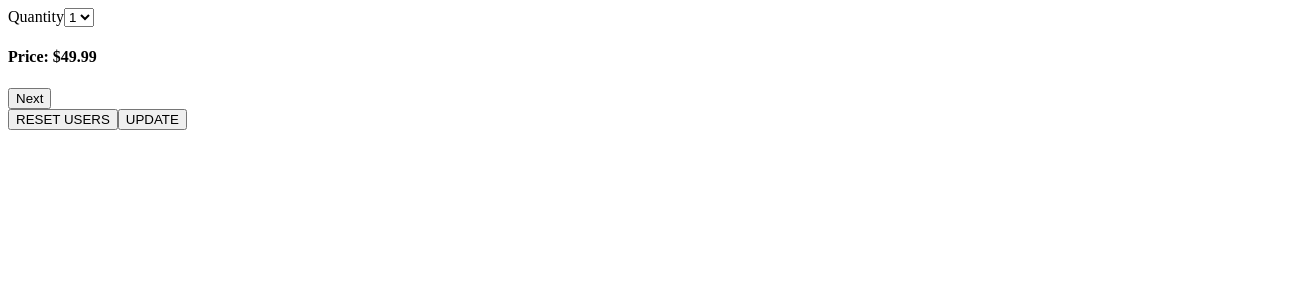
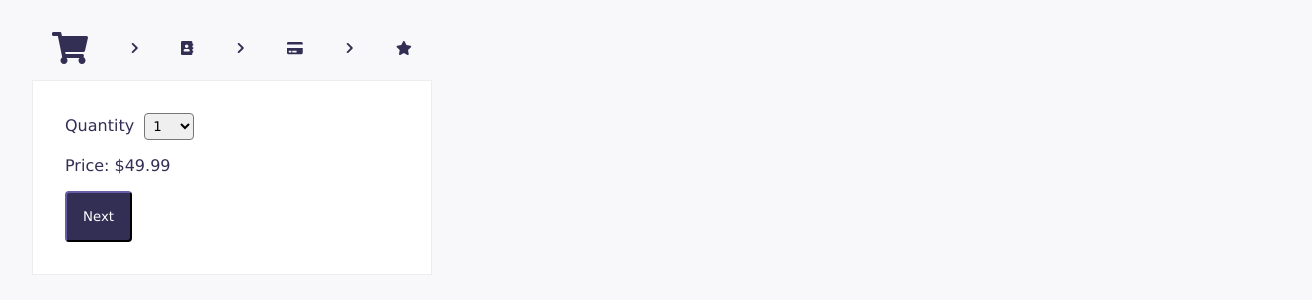
Before and after one commit to jessiheger/take-home-challenge, a React (Create React App) app: page / in a window 1280 px wide. Shown: the top 300 px of the page, 1312 px wide, since content can reach past the window. Built offline with nearby package versions, Linux system fonts and the light colour scheme.

Commit message:
add styling

```diff
--- a/src/app/App.js
+++ b/src/app/App.js
@@ -4,33 +4,9 @@ import { MasterForm } from 'components/MasterForm';
 
 function App() {
 
-  // TO DO: REMOVE OR MOVE
-  const onReset = () => {
-    axios({
-      method: 'put',
-      url: 'http://localhost:4001/api/magic/reset',
-      data: {}
-    }).then( res => {
-        console.log(res.data)
-      }).catch(error => console.log(error))
-    }
-
-    const updateUser = () => {
-      axios({
-        method: 'put',
-        url: 'http://localhost:4001/api/magic',
-        data: {fulfilled : true, id : 5}
-      }).then( res => {
-          console.log(res.data)
-        }).catch(error => console.log(error))
-      }
-
   return (
     <div>
       <MasterForm />
-      {/* TO DO: REMOVE OR MOVE */}
-      <button onClick={onReset}>RESET USERS</button>
-      <button onClick={updateUser}>UPDATE</button>
     </div>
   );
 }
--- a/src/components/Billing.jsx
+++ b/src/components/Billing.jsx
@@ -31,5 +31,4 @@ return (
 Billing.propTypes = {
   addToOrder: PropTypes.func,
   currentStep: PropTypes.string,
-  register: PropTypes.func,
 };
--- /dev/null
+++ b/src/components/Breadcrumbs.js
@@ -0,0 +1,46 @@
+import React from 'react';
+import PropTypes from 'prop-types';
+import { FontAwesomeIcon } from '@fortawesome/react-fontawesome'
+import { faShoppingCart, faAddressBook, faCreditCard, faStar, faChevronRight } from "@fortawesome/free-solid-svg-icons";
+
+export const Breadcrumbs = props => {
+    const { currentStep } = props;
+
+    const getSize = ( step ) => {
+        return step === currentStep ? "2x" : "sm";
+    }
+
+    return (
+        <div style={Breadcrumbs.styles.container}>
+            <div style={Breadcrumbs.styles.innerContainer}>
+          <FontAwesomeIcon icon={faShoppingCart} size={getSize('QUANTITY')}/>
+          <FontAwesomeIcon icon={faChevronRight} size="xs"/>
+          <FontAwesomeIcon icon={faAddressBook} size={getSize('CONTACT')}/>
+          <FontAwesomeIcon icon={faChevronRight} size="xs"/>
+          <FontAwesomeIcon icon={faCreditCard} size={getSize('BILLING')}/>
+          <FontAwesomeIcon icon={faChevronRight} size="xs"/>
+          <FontAwesomeIcon icon={faStar} size={getSize('CONFIRMATION')}/>
+          </div>
+          </div>
+    )
+}
+
+Breadcrumbs.propTypes = {
+    currentStep: PropTypes.string,
+}
+
+Breadcrumbs.styles = {
+    container: {
+        display: 'flex',
+        justifyContent: 'center',
+        marginBottom: '1rem',
+        color: '#332E54'
+
+    },
+    innerContainer: {
+        width: '90%',
+        display: 'flex',
+        justifyContent: 'space-between',
+        alignItems: 'center',
+    }
+}
--- a/src/components/Buttons.jsx
+++ b/src/components/Buttons.jsx
@@ -37,7 +37,7 @@ export const PreviousButton = props => {
   if (currentStep !== 'QUANTITY' && currentStep !== 'CONFIRMATION') {
     return (
       <button
-        type="button" onClick={() => setPreviousStep(previousStep)}>
+        type="button" onClick={() => setPreviousStep(previousStep)} style={PreviousButton.styles.button}>
       Previous
       </button>
     )
@@ -52,13 +52,13 @@ export const NextButton = props => {
     if (currentStep === 'QUANTITY' || currentStep === 'CONTACT') {
       return (
         <button
-          type="button" onClick={() => setNextStep(nextStep)}>
+          type="button" onClick={() => setNextStep(nextStep)} style={NextButton.styles.button}>
         Next
         </button>
       )
     } else if (currentStep === 'BILLING') {
       return (
-          <button onClick= {(e) => submitOrder(e, nextStep, submitNewOrder, setNextStep)}>Submit Order</button>
+          <button onClick= {(e) => submitOrder(e, nextStep, submitNewOrder, setNextStep)}>Let's do this!</button>
       );
     }
     return null;
@@ -74,3 +74,27 @@ NextButton.propTypes = {
   setNextStep: PropTypes.func,
   submitNewOrder: PropTypes.func
 };
+
+PreviousButton.styles = {
+  button: {
+    backgroundColor: 'rgb(51, 46, 84)',
+    borderColor: 'rgb(51, 46, 84)',
+    color: 'rgb(255, 255, 255)',
+    borderRadius: '0.25rem',
+    fontFamily: 'larssiet, "Avant Garde", Avantgarde, "Century Gothic", CenturyGothic, AppleGothic, Verdana, sans-serif',
+    padding: '1rem',
+    cursor: 'pointer',
+  }
+}
+
+NextButton.styles = {
+  button: {
+    backgroundColor: 'rgb(51, 46, 84)',
+    borderColor: 'rgb(51, 46, 84)',
+    color: 'rgb(255, 255, 255)',
+    borderRadius: '0.25rem',
+    fontFamily: 'larssiet, "Avant Garde", Avantgarde, "Century Gothic", CenturyGothic, AppleGothic, Verdana, sans-serif',
+    padding: '1rem',
+    cursor: 'pointer',
+  }
+}
--- a/src/components/CustomInput.jsx
+++ b/src/components/CustomInput.jsx
@@ -3,6 +3,7 @@ import { useRef } from "react";
 import { ContactFields } from './formFields';
 import { BillingFields } from "./formFields";
 import PropTypes from 'prop-types';
+import './styles.css';
 
 
 export const CustomInput = (props) => {
@@ -29,9 +30,10 @@ export const CustomInput = (props) => {
   }
 
     return (
-      <div style={{display: 'flex', flexDirection: 'column', marginBottom: '20px'}}>
-        <label>{label}</label>
+      <div style={CustomInput.styles.container} >
+        <label style={CustomInput.styles.label} >{label}</label>
         <input
+          style={CustomInput.styles.input}
           value={fieldValue}
           name={name}
           placeholder={placeholder}
@@ -52,3 +54,26 @@ export const CustomInput = (props) => {
     placeholder: PropTypes.string,
     required: PropTypes.bool,
   };
+
+  CustomInput.styles = {
+    container: {
+      display: 'flex',
+      flexDirection: 'column',
+      marginBottom: '1.5rem'
+    },
+    label: {
+      marginBottom: '.5rem'
+    },
+    input: {
+      fontSize: '1rem',
+      lineHeight: 1.75,
+      appearance: 'none',
+      background: 'rgb(255, 255, 255)',
+      border: '1px solid rgb(237, 237, 240)',
+      borderRadius: '0.25rem',
+      color: 'rgb(82, 77, 110)',
+      fontFamily: 'larssiet, "Avant Garde", Avantgarde, "Century Gothic", CenturyGothic, AppleGothic, Verdana, sans-serif',
+      outline: 'none',
+      padding: '10px 1.5rem 10px .5rem',
+    }
+  }
--- a/src/components/MasterForm.jsx
+++ b/src/components/MasterForm.jsx
@@ -1,15 +1,14 @@
 import axios from "axios";
 import React, { useState } from "react";
-import { useForm } from "react-hook-form";
 import { Quantity } from './Quantity';
 import { Contact } from './Contact';
 import { Billing } from './Billing';
 import { Confirmation } from './Confirmation';
 import { PreviousButton, NextButton } from './Buttons'
+import { Breadcrumbs } from './Breadcrumbs';
 
 
 export const MasterForm = () => {
-    const { errors, register } = useForm();
     const [ userInfo, setUserInfo ] = useState({"quantity": 1, "total": "49.99"});
     const [ currentStep, setCurrentStep ] = useState("QUANTITY");
     const [ axiosResponse, setAxiosResponse ] = useState("");
@@ -38,8 +37,9 @@ export const MasterForm = () => {
 
 
     return (
-      <div>
-        <form style={{display: 'flex', flexDirection: 'column'}}>
+      <div style={MasterForm.styles.container}>
+        <Breadcrumbs currentStep={currentStep} />
+        <form style={MasterForm.styles.form}>
             <Quantity addToOrder={addToOrder} currentStep={currentStep} />
             <Contact addToOrder={addToOrder} currentStep={currentStep} />
             <Billing addToOrder={addToOrder} currentStep={currentStep} />
@@ -52,3 +52,18 @@ export const MasterForm = () => {
       </div>
     );
   };
+
+  MasterForm.styles = {
+      container: {
+          width: '100%',
+          minWidth: '400px',
+      },
+      form: {
+        display: 'flex',
+        flexDirection: 'column',
+        backgroundColor: 'rgb(255, 255, 255)',
+        padding: '2rem',
+        border: '1px solid rgb(237, 237, 240)',
+        overflowY: 'auto',
+      }
+  }
--- a/src/components/Quantity.jsx
+++ b/src/components/Quantity.jsx
@@ -20,14 +20,15 @@ export const Quantity = props => {
     return (
         currentStep === 'QUANTITY' ?
             <div>
-                <label>Quantity</label>
-                <select name="quantity" onChange={(e) => onChange(e.target.value)}>
-                    <option value={1}>1</option>
-                    <option value={2}>2</option>
-                    <option value={3}>3</option>
-                </select>
-
-                <h4>Price: ${price} </h4>
+                <div style={Quantity.styles.rowContainer}>
+                    <label>Quantity</label>
+                    <select name="quantity" onChange={(e) => onChange(e.target.value)} style={Quantity.styles.select}>
+                        <option value={1}>1</option>
+                        <option value={2}>2</option>
+                        <option value={3}>3</option>
+                    </select>
+                </div>
+                <div style={Quantity.styles.rowContainer}>Price: ${price} </div>
             </div>
         : <div></div>
     )
@@ -37,3 +38,16 @@ Quantity.propTypes = {
     addToOrder: PropTypes.func,
     currentStep: PropTypes.string,
 };
+
+Quantity.styles = {
+    select: {
+        padding: '.25rem',
+        fontFamily: 'larssiet, "Avant Garde", Avantgarde, "Century Gothic", CenturyGothic, AppleGothic, Verdana, sans-serif',
+        marginLeft: '10px',
+        borderRadius: '.25rem',
+        width: '15%',
+    },
+    rowContainer: {
+        marginBottom: '1rem'
+    }
+}
--- a/src/components/index.js
+++ /dev/null
@@ -1,4 +0,0 @@
-// every component I create will be exported heree
-export { BillingForm, ContactForm } from './form';
-export { Contact } from './Contact';
-export { Quantity } from './Quantity';
--- /dev/null
+++ b/src/components/styles.css
@@ -0,0 +1,5 @@
+.input-container {
+    display: 'flex';
+    flex-direction: 'column';
+     margin-bottom: '20px';
+}
--- /dev/null
+++ b/src/index.css
@@ -0,0 +1,9 @@
+body {
+    display: flex;
+    font-family: larssiet, "Avant Garde", Avantgarde, "Century Gothic", CenturyGothic, AppleGothic, Verdana, sans-serif;
+    height: 100%;
+    width: 100%;
+    background-color: #F8F8FA;
+    color: rgb(51 46 84);
+    margin: 2rem;
+}
--- a/src/index.js
+++ b/src/index.js
@@ -1,6 +1,7 @@
 import React from 'react';
 import ReactDOM from 'react-dom';
 import App from './app/App';
+import './index.css';
 import * as serviceWorker from './serviceWorker';
 
 ReactDOM.render(
```
Also changed, not shown: package.json (+12 -7 lines), 1 other file (tests, documents, lock files or other folders).
